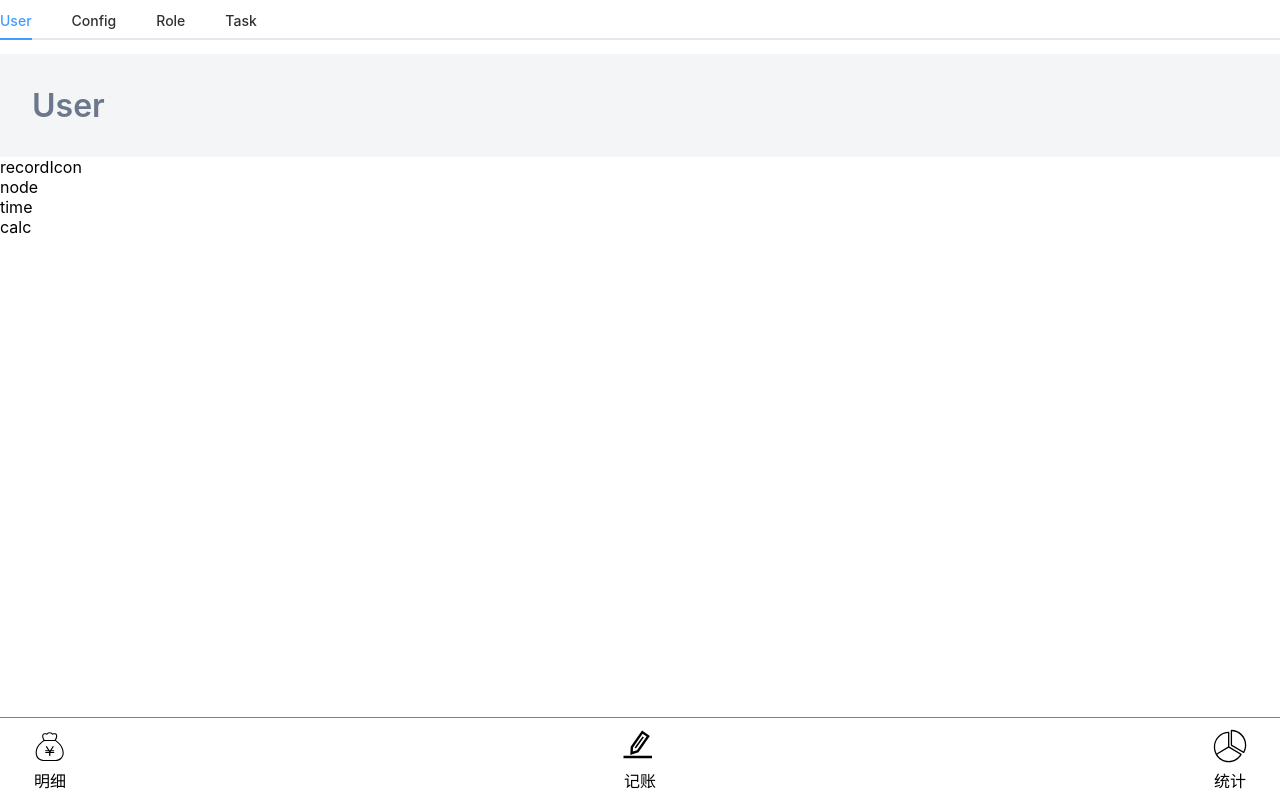
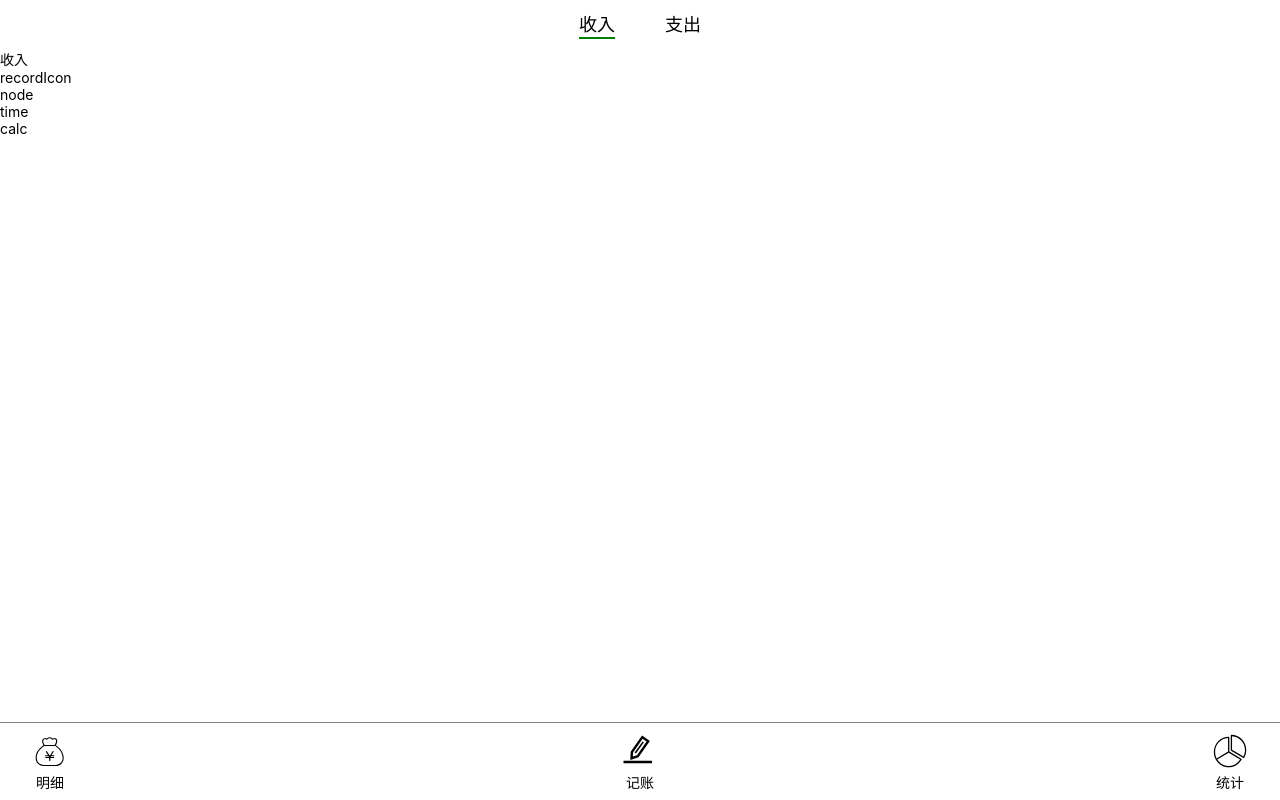
Before and after one commit to leigp555/accrount, a Vue app: page /#/home in a window 1280 px wide. Before the commit this address led to /#/. Built offline with nearby package versions, Linux system fonts and the light colour scheme.

Commit message:
完成recordType组件

```diff
--- a/components.d.ts
+++ b/components.d.ts
@@ -15,6 +15,8 @@ declare module 'vue' {
     RecordTime: typeof import('./src/components/RecordTime.vue')['default']
     RecordType: typeof import('./src/components/RecordType.vue')['default']
     Statistic: typeof import('./src/components/Statistic.vue')['default']
+    Tab: typeof import('./src/components/lib/Tab.vue')['default']
+    Tabs: typeof import('./src/components/lib/Tabs.vue')['default']
   }
 }
 
--- a/src/components/RecordType.vue
+++ b/src/components/RecordType.vue
@@ -1,26 +1,13 @@
 <template>
-  <el-tabs v-model="activeName" class="demo-tabs" @tab-click="handleClick">
-    <el-tab-pane label="User" name="first">User</el-tab-pane>
-    <el-tab-pane label="Config" name="second">Config</el-tab-pane>
-    <el-tab-pane label="Role" name="third">Role</el-tab-pane>
-    <el-tab-pane label="Task" name="fourth">Task</el-tab-pane>
-  </el-tabs>
+  <Tabs v-model:selected="selected">
+    <Tab title="收入">收入</Tab>
+    <Tab title="支出">支出</Tab>
+  </Tabs>
 </template>
+
 <script lang="ts" setup>
-import { ref } from 'vue'
-
-const activeName = ref('first')
-
-const handleClick = (tab: string, event: Event) => {
-  console.log(tab, event)
-}
+import Tab from "./lib/Tab.vue"
+import Tabs from "./lib/Tabs.vue"
+import {ref} from "vue";
+const selected=ref("收入")
 </script>
-<style>
-.demo-tabs > .el-tabs__content {
-  padding: 32px;
-  background-color: #f4f5f7;
-  color: #6b778c;
-  font-size: 32px;
-  font-weight: 600;
-}
-</style>
--- /dev/null
+++ b/src/components/lib/Tab.vue
@@ -0,0 +1,15 @@
+<template>
+  <div>
+    <slot/>
+  </div>
+</template>
+
+<script lang="ts">
+export default {
+  name: "Tab"
+}
+</script>
+
+<style lang="scss" scoped>
+
+</style>
--- /dev/null
+++ b/src/components/lib/Tabs.vue
@@ -0,0 +1,93 @@
+<template>
+  <div class="type-wrap">
+    <div class="titles">
+      <div class="inner">
+        <div class="title" id="typeTitles" ref="wrap">
+          <div v-for="(item,index) in titles" :key="index" @click="toggle(item)">{{item}}</div>
+        </div>
+        <div class="indicator" ref="indicator"></div>
+      </div>
+    </div>
+    <div class="content">
+      <component :is="currentContent" :key="currentContent" />
+    </div>
+  </div>
+
+</template>
+<script lang="ts">
+import {computed, defineComponent, onMounted, ref, watchEffect} from "vue";
+export default defineComponent({
+  props:{
+    selected:String
+  },
+  setup(props,ctx){
+    const selectedTitle=ref<string>(props.selected!)
+    const currentTitleEl=ref<HTMLDivElement>()
+    const children=ctx.slots.default!()
+    const currentContent=ref<HTMLDivElement>()
+    const indicator=ref<HTMLDivElement>()
+    const wrap=ref<HTMLDivElement>()
+    const titles=computed(()=>{
+      const arr=[] as string[]
+      children.forEach((item)=>{arr.push(item.props!.title)})
+      return arr as string[]
+    })
+    const toggle=(title:string)=>{
+      selectedTitle.value=title
+    }
+    onMounted(()=>{
+      const els=document.getElementById("typeTitles")!.children
+      const elements=Array.from(els)
+      const {left:left1}=wrap.value!.getBoundingClientRect()
+      watchEffect(()=>{
+        elements.forEach((item)=>{
+          if(item.innerHTML===selectedTitle.value){
+            //@ts-ignore
+            currentTitleEl.value=item
+            const {width,left:left2}=item.getBoundingClientRect()
+            indicator.value!.style.width=width+"px"
+            const distance=left2-left1
+            indicator.value!.style.transform=`translateX(${distance+'px'})`
+          }
+        })
+        children.forEach((item)=>{
+          if(item.props!.title===selectedTitle.value){
+            //@ts-ignore
+            currentContent.value=item
+          }
+        })
+      })
+    })
+    return {titles,toggle,currentContent,indicator,wrap}
+  }
+})
+</script>
+
+<style lang="scss" scoped>
+.type-wrap{
+  >.titles{
+    padding: 10px;
+    display: flex;
+    justify-content: center;
+    >.inner{
+      position: relative;
+      top: 0;
+      left: 0;
+      >.title{
+        display: flex;
+        gap: 50px;
+        margin-bottom: 3px;
+        font-size: 18px;
+      }
+      >.indicator{
+        position: absolute;
+        bottom: 0;
+        left: 0;
+        border: 1px solid green;
+        transition: all 250ms;
+      }
+    }
+  }
+}
+
+</style>
--- a/src/index.scss
+++ b/src/index.scss
@@ -11,6 +11,7 @@ html, body {
 
 body {
   background: #fff;
+  font-size: 14px;
   font-family: -apple-system, BlinkMacSystemFont, 'Segoe UI', Roboto, 'Helvetica Neue', Arial,
   'Noto Sans', sans-serif, 'Apple Color Emoji', 'Segoe UI Emoji', 'Segoe UI Symbol',
   'Noto Color Emoji';
```
